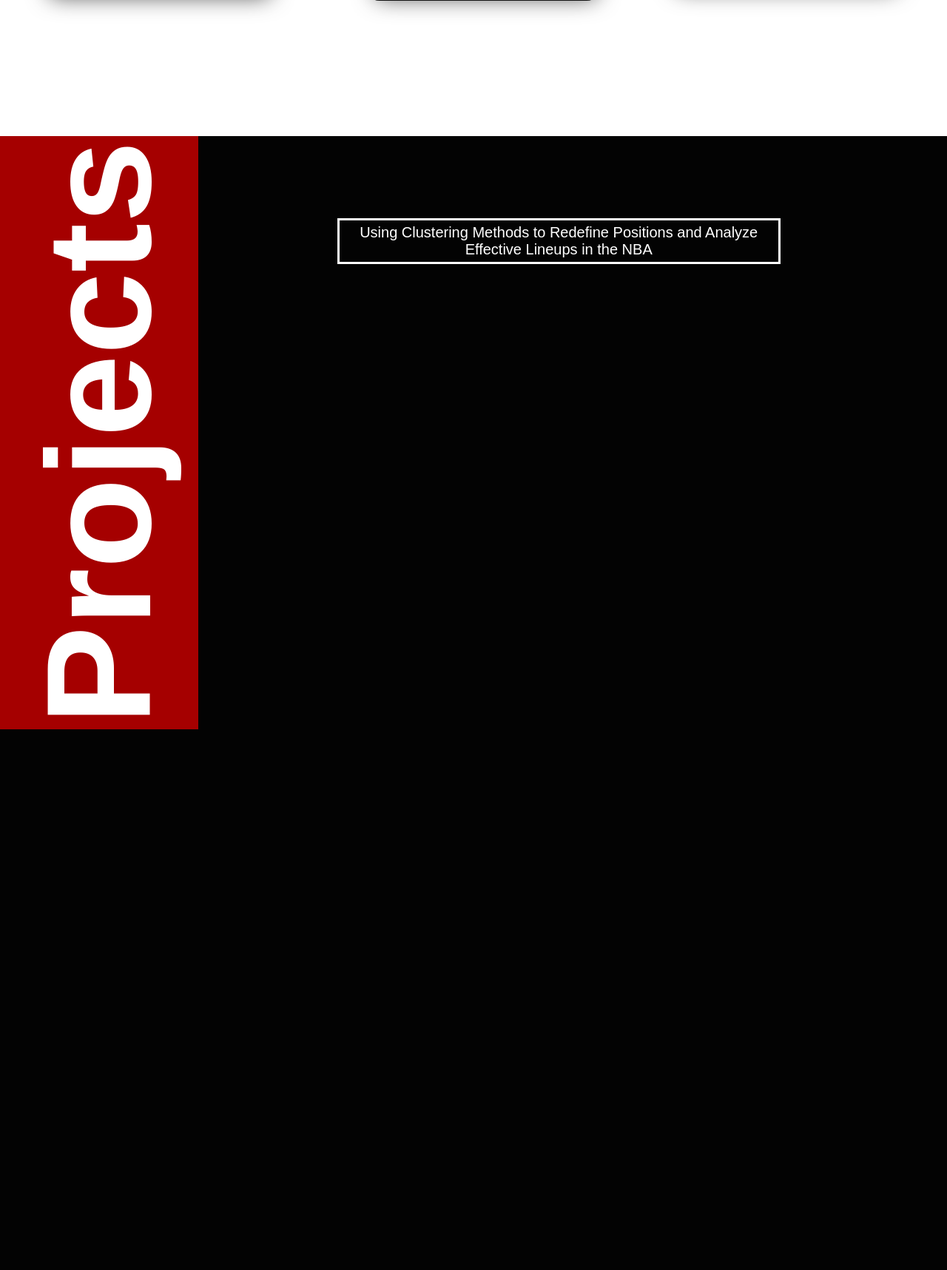
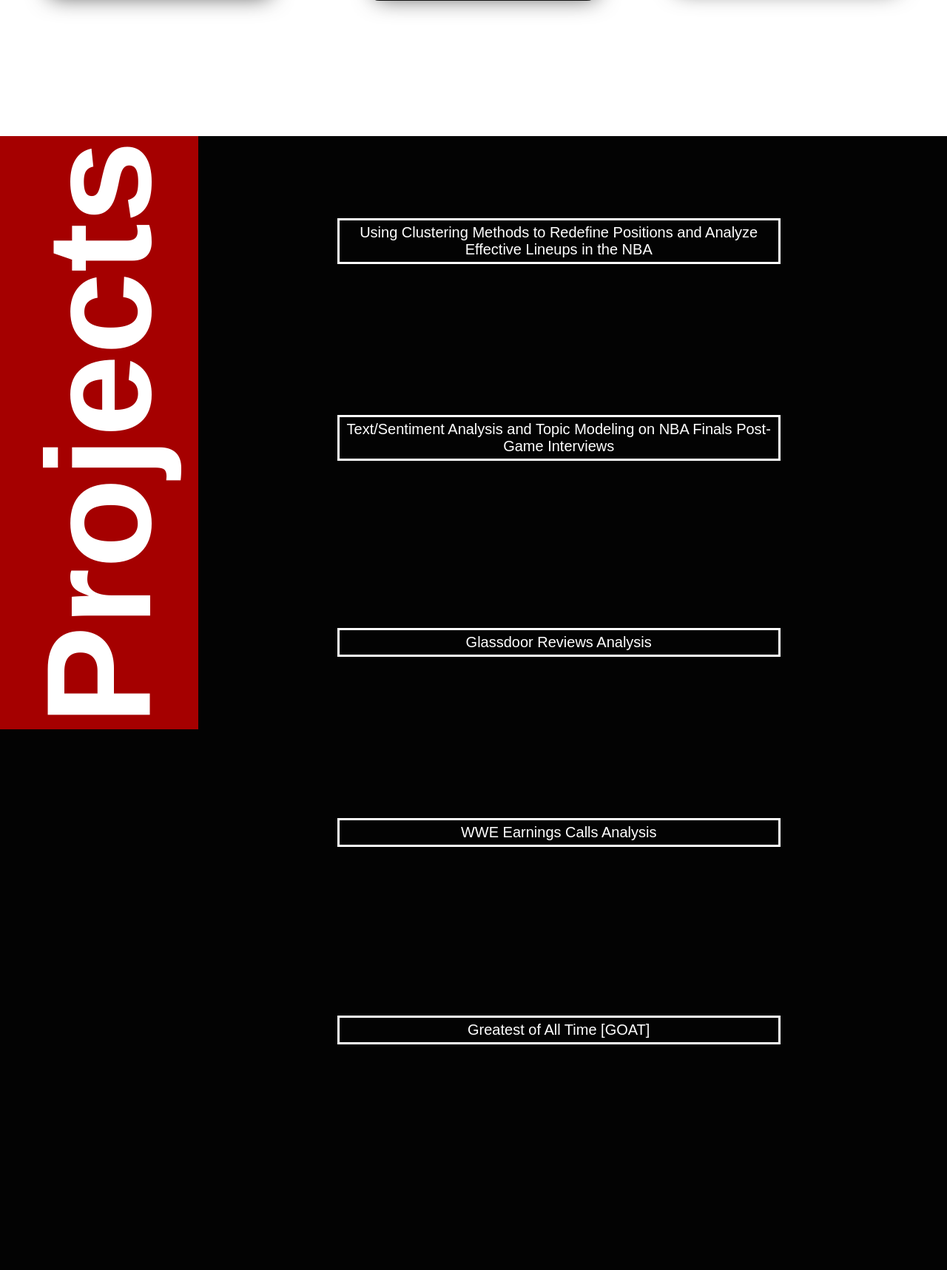
Before and after one commit to gcherreralim/portfolio, a PHP site: page /index.html in a window 1280 px wide. Shown: the part 2256-3973 px from the top of the page at 74% size. Run offline with PHP 8.4, Linux system fonts and the light colour scheme; some libraries are stand-ins or nearby versions.

Commit message:
may 28 updates

```diff
--- a/index.html
+++ b/index.html
@@ -6,10 +6,15 @@
     <link rel="stylesheet" type = "text/css" href="main.css">
     <link rel="shortcut icon" type="image/x-icon" href="images/logo-white-fill.png">
     <script type="text/javascript" src="main.js"></script>
+    <script src="https://code.jquery.com/jquery-3.4.1.min.js"></script>
+    <script src="js/jquery.waypoints.min.js"></script>
     <link href="https://fonts.googleapis.com/css?family=Open+Sans:300,400,700, 900|Playfair+Display:400,900" rel="stylesheet">
 </head>
 <body>
 
+    <script src="https://code.jquery.com/jquery-3.4.1.min.js"></script>
+    <script src="js/jquery.waypoints.min.js"></script>
+    <script src="waypoint.js"></script>
 <!-- START Loading Page -->
 <!--<div id="load-wrapper">-->
 <!--    <div class="loading-spinner"></div>-->
@@ -20,7 +25,6 @@
     <p id="loading-sub"> Portfolio </p>
     <p id="loading-foot"> Copyright 2020 &copy; Gabriel Herrera-Lim </p>
 </div>
-<script src="https://code.jquery.com/jquery-3.4.1.min.js"></script>
 <script type="text/javascript">
     function counter(){
         var count = setInterval(function(){
@@ -228,11 +232,13 @@
         <div id="project-side-container">
             <h3 id="project-head">Projects</h3>
         </div>
+<!--        PROJECT 1 -->
         <div class="project-container project-1">
             <div class="project-name-desc">
                 <p class="project-name nba-cluster">Using Clustering Methods to Redefine Positions and Analyze Effective Lineups in the NBA</p>
                 <div class="desc-container">
-                    <p class="project-description nba-cluster-description">Using LDA and Means-Based Clustering, as well as creating a Comparison Index, to reclassify NBA players into modern-day "positions" and analyze effective lineups for front-office team- and lineup-building decisions.</p>
+                    <p class="project-description nba-cluster-description">Using LDA and Means-Based Clustering, as well as creating a Comparison Index,
+                        to reclassify NBA players into modern-day "positions" and analyze effective lineups for front-office team- and lineup-building decisions.</p>
                 </div>
                 <div class="project-link-container">
                     <div class="project-link-wrapper link-git">
@@ -249,7 +255,107 @@
             </div>
         </div>
         <div class="project-date-container project-date-1">
-            <h4 class="project-date nba-cluster-date">April 2020</h4>
+            <h4 class="project-date nba-cluster-date">APR 2020</h4>
+        </div>
+<!--        PROJECT 2 -->
+        <div class="project-container project-2">
+            <div class="project-name-desc">
+                <p class="project-name nba-postgame">Text/Sentiment Analysis and Topic Modeling on NBA Finals Post-Game Interviews</p>
+                <div class="desc-container">
+                    <p class="project-description nba-postgame-description">Performing text/sentiment analysis and topic modeling on NBA Finals post-game interviews to understand the<br>effect of
+                        experience and results on certain players and coaches.</p>
+                </div>
+                <div class="project-link-container">
+                    <div class="project-link-wrapper link-git">
+                        <div class="project-text-wrapper">
+                            <a class="project-link project-git" href="#"> <span class="project-link-text project-git-text">GitHub</span> </a>
+                        </div>
+                    </div>
+                    <div class="project-link-wrapper link-writeup">
+                        <div class="project-text-wrapper">
+                            <a class="project-link project-writeup" href="#"> <span class="project-link-text project-writeup-text">Documentation</span> </a>
+                        </div>
+                    </div>
+                </div>
+            </div>
+        </div>
+        <div class="project-date-container project-date-2">
+            <h4 class="project-date nba-postgame-date">FEB 2020</h4>
+        </div>
+<!--        PROJECT 3-->
+        <div class="project-container project-3">
+            <div class="project-name-desc">
+                <p class="project-name glassdoor">Glassdoor Reviews Analysis</p>
+                <div class="desc-container">
+                    <p class="project-description glassdoor-description">Performing text/sentiment analysis and topic modeling on scraped Glassdoor<br>reviews (pros, cons, and advice) for 4
+                        distinct companies.</p>
+                </div>
+                <div class="project-link-container">
+                    <div class="project-link-wrapper link-git">
+                        <div class="project-text-wrapper">
+                            <a class="project-link project-git" href="#"> <span class="project-link-text project-git-text">GitHub</span> </a>
+                        </div>
+                    </div>
+                    <div class="project-link-wrapper link-writeup">
+                        <div class="project-text-wrapper">
+                            <a class="project-link project-writeup" href="#"> <span class="project-link-text project-writeup-text">Documentation</span> </a>
+                        </div>
+                    </div>
+                </div>
+            </div>
+        </div>
+        <div class="project-date-container project-date-3">
+            <h4 class="project-date glassdoor-date">FEB 2020</h4>
+        </div>
+<!--        PROJECT 4 -->
+        <div class="project-container project-4">
+            <div class="project-name-desc">
+                <p class="project-name wwe">WWE Earnings Calls Analysis</p>
+                <div class="desc-container">
+                    <p class="project-description wwe-description">Performing text/sentiment analysis and unstructured data parsing/cleaning on WWE earnings calls transcripts and<br>compared
+                        results with corresponding 10-day trade/market prices.</p>
+                </div>
+                <div class="project-link-container">
+                    <div class="project-link-wrapper link-git">
+                        <div class="project-text-wrapper">
+                            <a class="project-link project-git" href="#"> <span class="project-link-text project-git-text">GitHub</span> </a>
+                        </div>
+                    </div>
+                    <div class="project-link-wrapper link-writeup">
+                        <div class="project-text-wrapper">
+                            <a class="project-link project-writeup" href="#"> <span class="project-link-text project-writeup-text">Documentation</span> </a>
+                        </div>
+                    </div>
+                </div>
+            </div>
+        </div>
+        <div class="project-date-container project-date-4">
+            <h4 class="project-date glassdoor-date">FEB 2020</h4>
+        </div>
+<!--        PROJECT 5 -->
+        <div class="project-container project-5">
+            <div class="project-name-desc">
+                <p class="project-name nba-goat">Greatest of All Time [GOAT]</p>
+                <div class="desc-container">
+                    <p class="project-description nba-goat-description">Running and documenting a statistical analysis of basketball’s “Greatest of All Time”
+                        argument, using<br>categorical data analyses, linear and logistic regression, and mixed models.</p>
+                </div>
+                <div class="project-link-container">
+                    <div class="project-link-wrapper link-git">
+                        <div class="project-text-wrapper">
+                            <a class="project-link project-git" href="#"> <span class="project-link-text project-git-text">GitHub</span> </a>
+                        </div>
+                    </div>
+                    <div class="project-link-wrapper link-writeup">
+                        <div class="project-text-wrapper">
+                            <a class="project-link project-writeup" href="#"> <span class="project-link-text project-writeup-text">Documentation</span> </a>
+                        </div>
+                    </div>
+                </div>
+            </div>
+        </div>
+        <div class="project-date-container project-date-5">
+            <h4 class="project-date nba-goat-date">DEC 2019</h4>
         </div>
     </div>
 </section>
@@ -277,14 +383,6 @@
 
 <!-- SCRIPTS -->
 
-    <script>
-        let spinwrap = document.querySelector('.spin-wrap')
-
-        window.addEventListener('load', function () {
-            spinwrap.parentElement.removeChild(spinwrap)
-        });
-    </script>
-
     <script src="js/typed.js"></script>
     <script>
         var typed = new Typed('.typed-words', {
--- a/main.css
+++ b/main.css
@@ -1029,3 +1033,50 @@ body{
     position: absolute;
     left: 20%;
 }
+.project-1:hover{
+    background: url(images/project-1-nba-cluster.jpg) no-repeat;
+}
+.project-2{
+    position: absolute;
+    left: 20%;
+    top: calc(100vh / 3);
+}
+.project-date-2{
+    top: calc(100vh/3);
+}
+.project-2:hover{
+    background: url(images/project-2-nba-postgame.jpg) no-repeat;
+}
+.project-3{
+    position: absolute;
+    left:20%;
+    top: calc(100vh * 2 / 3);
+}
+.project-date-3{
+    top: calc(100vh * 2 / 3);
+}
+.project-3:hover{
+    background: url(images/project-3-glassdoor.jpg) no-repeat;
+}
+.project-4{
+    position: absolute;
+    left:20%;
+    top: calc(100vh * 3 / 3);
+}
+.project-date-4{
+    top: calc(100vh * 3 / 3);
+}
+.project-4:hover{
+    background: url(images/project-4-wwe.jpg) no-repeat;
+}
+.project-5{
+    position: absolute;
+    left:20%;
+    top: calc(100vh * 4 / 3);
+}
+.project-date-5{
+    top: calc(100vh * 4 / 3);
+}
+.project-5:hover{
+    background: url(images/project-5-goat.jpg) no-repeat;
+}
--- a/main.js
+++ /dev/null
@@ -1,60 +0,0 @@
-//START TYPING
-var TxtRotate = function(el, toRotate, period) {
-    this.toRotate = toRotate;
-    this.el = el;
-    this.loopNum = 0;
-    this.period = parseInt(period, 10) || 2000;
-    this.txt = '';
-    this.tick();
-    this.isDeleting = false;
-};
-
-TxtRotate.prototype.tick = function() {
-    var i = this.loopNum % this.toRotate.length;
-    var fullTxt = this.toRotate[i];
-
-    if (this.isDeleting) {
-        this.txt = fullTxt.substring(0, this.txt.length - 1);
-    } else {
-        this.txt = fullTxt.substring(0, this.txt.length + 1);
-    }
-
-    this.el.innerHTML = '<span class="wrap">'+this.txt+'</span>';
-
-    var that = this;
-    var delta = 200 - Math.random() * 100;
-
-    if (this.isDeleting) { delta /= 2; }
-
-    if (!this.isDeleting && this.txt === fullTxt) {
-        delta = this.period;
-        this.isDeleting = true;
-    } else if (this.isDeleting && this.txt === '') {
-        this.isDeleting = false;
-        this.loopNum++;
-        delta = 500;
-    }
-
-    setTimeout(function() {
-        that.tick();
-    }, delta);
-};
-
-window.onload = function() {
-    var elements = document.getElementsByClassName('txt-rotate');
-    for (var i=0; i<elements.length; i++) {
-        var toRotate = elements[i].getAttribute('data-rotate');
-        var period = elements[i].getAttribute('data-period');
-        if (toRotate) {
-            new TxtRotate(elements[i], JSON.parse(toRotate), period);
-        }
-    }
-    // INJECT CSS
-    var css = document.createElement("style");
-    css.type = "text/css";
-    css.innerHTML = ".txt-rotate > .wrap { border-right: 0.08em solid #666 }";
-    document.body.appendChild(css);
-};
-//END TYPING
-
-//SELECTING
```
Also changed, not shown: other parts of main.css (+26 -22 lines), waypoint.js (added, +7 -0 lines), images/project-3-glassdoor.jpg (added), images/project-4-wwe.jpg (added), images/project-5-goat.jpg (added), js/jquery.waypoints.min.js (added).
